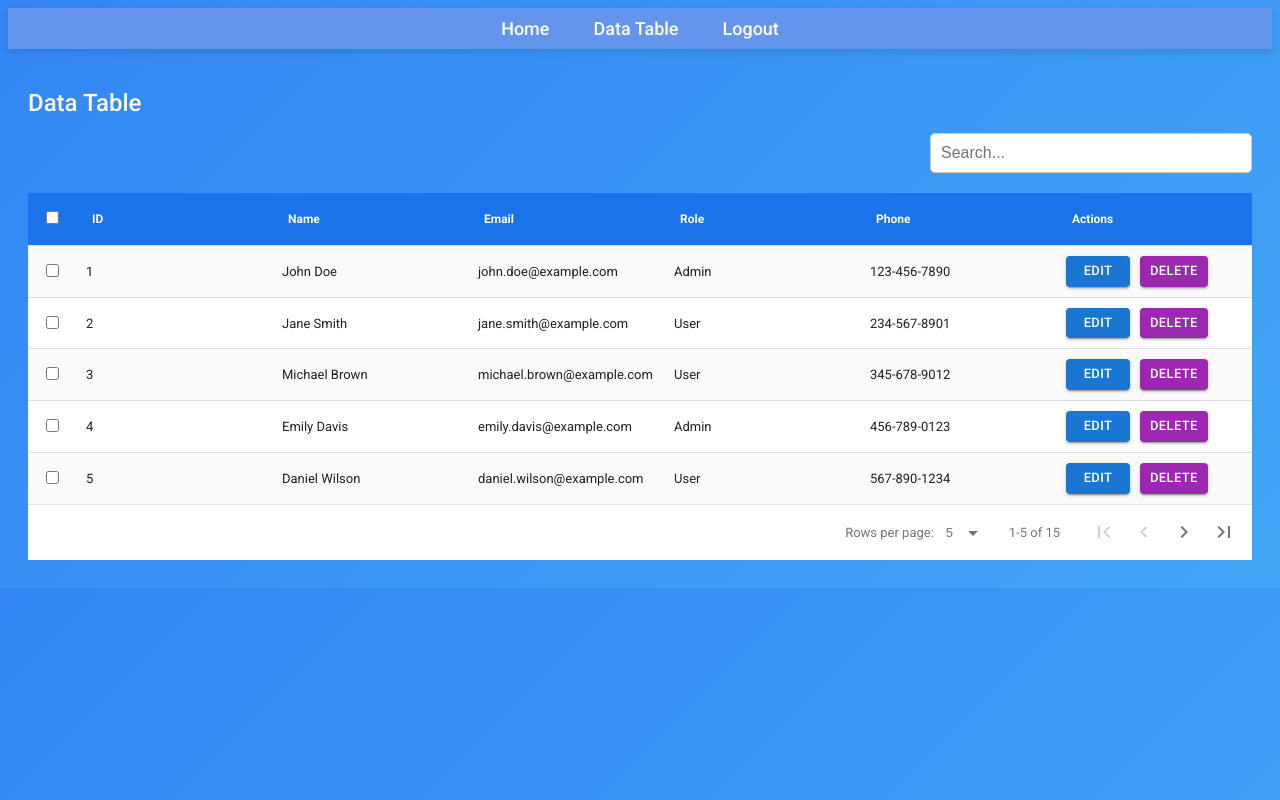
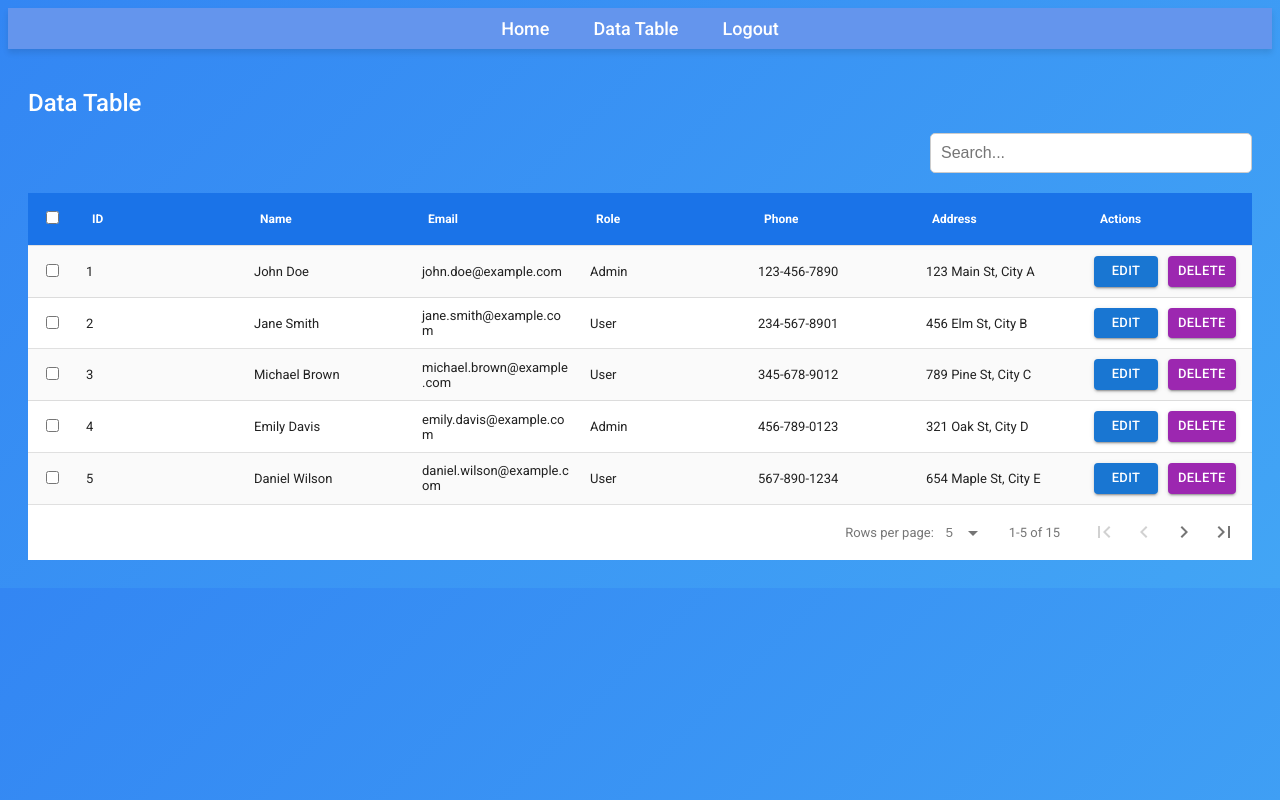
Before and after one commit to miranijay/react_data_table, a React (Vite) app: page /data-table in a window 1280 px wide. Built offline with nearby package versions, Linux system fonts and the light colour scheme; sample sign-in values are in the browser's storage.

Commit message:
final update

```diff
--- a/src/components/data_table.jsx
+++ b/src/components/data_table.jsx
@@ -142,6 +142,16 @@ export default function DataTableComponent() {
           ),
         },
         {
+          name: 'Address',
+          selector: (row) => row.address,
+          sortable: false,
+          cell: (row) => (
+            <Tooltip title={`address: ${row.address}`} arrow>
+              <span>{row.address}</span>
+            </Tooltip>
+          )
+        },
+        {
           name: 'Actions',
           cell : (row) => (
             <div style={{display: "flex", gap:"10px"}}>
```
